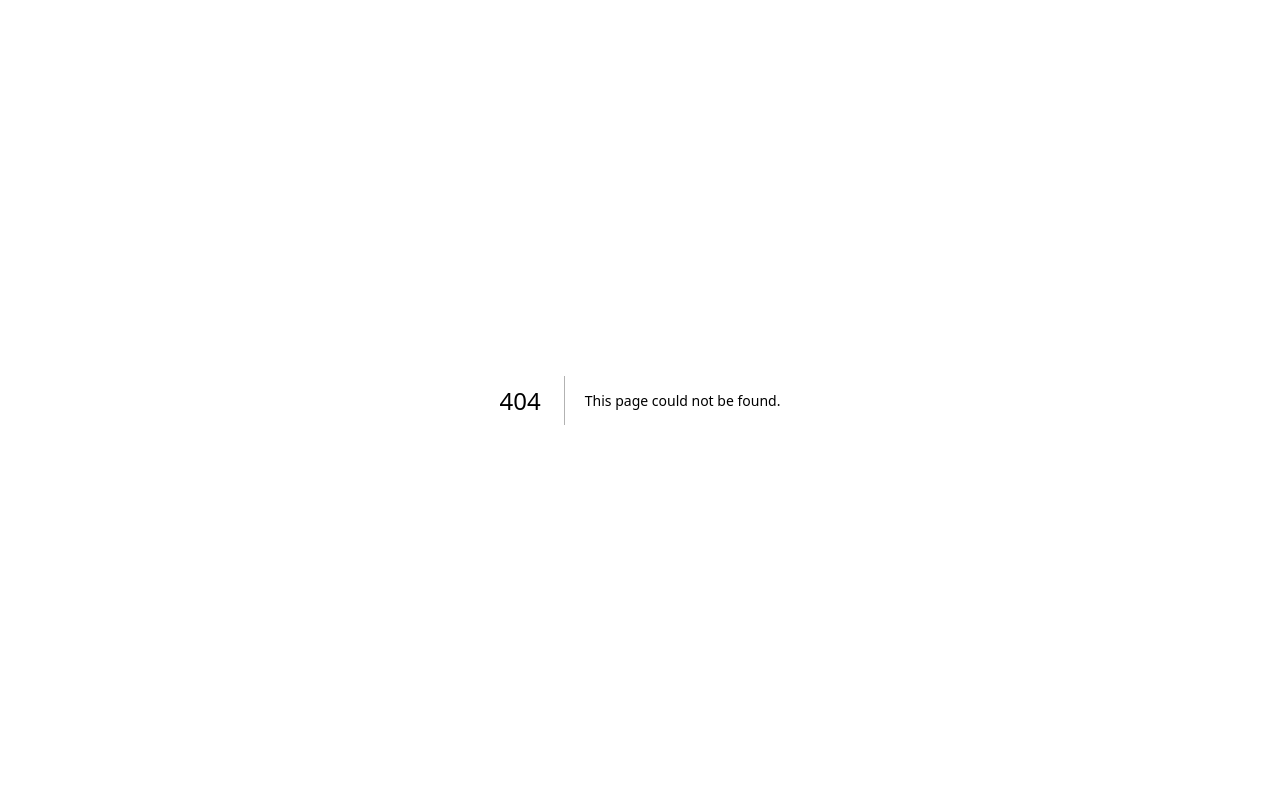
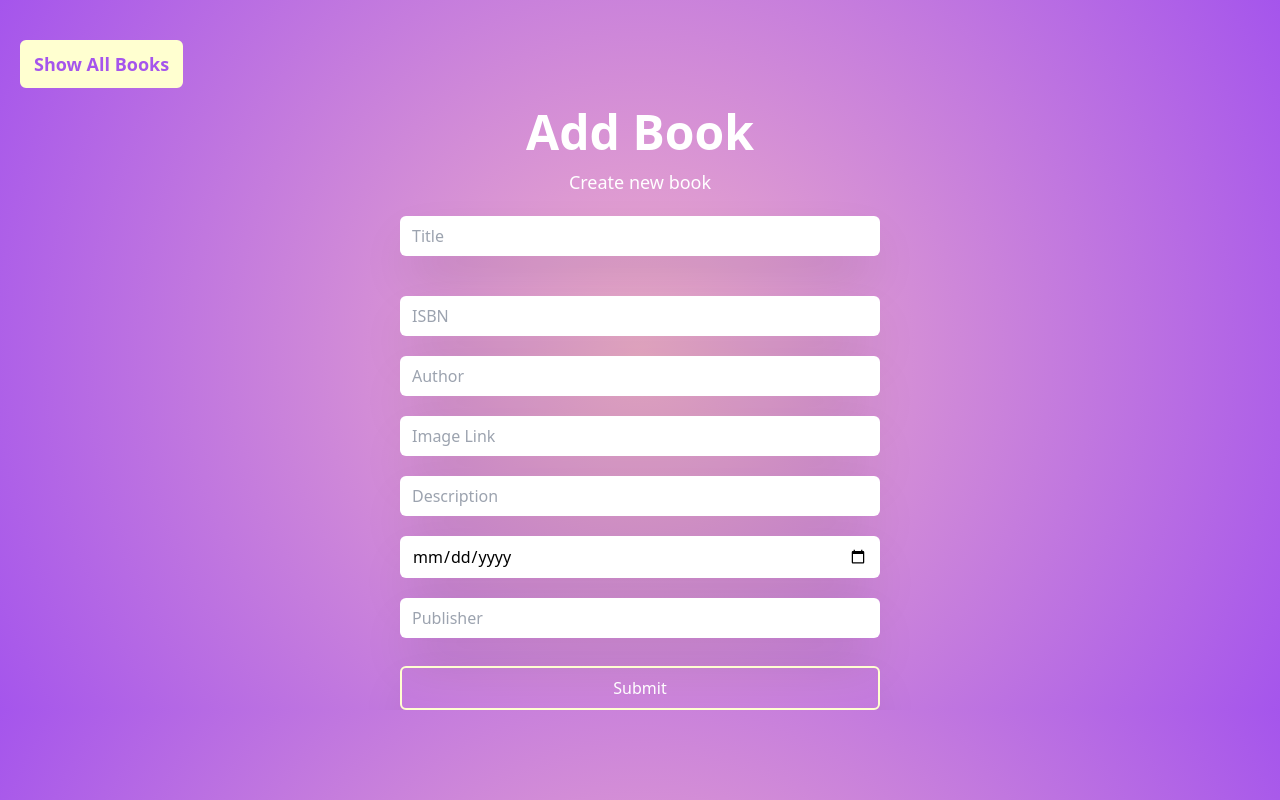
Before and after one commit to Himali-Malvawala/next-mern-stack-app, a Next.js app: page /create-book in a window 1280 px wide. Before the commit this address had no page. Built offline with nearby package versions, Linux system fonts and the light colour scheme.

Commit message:
create create-book

```diff
--- /dev/null
+++ b/pages/create-book.js
@@ -0,0 +1,11 @@
+import CreateBook from "../components/CreateBook";
+
+const Create = () => {
+  return (
+    <div>
+      <CreateBook />
+    </div>
+  );
+};
+
+export default Create;
```
